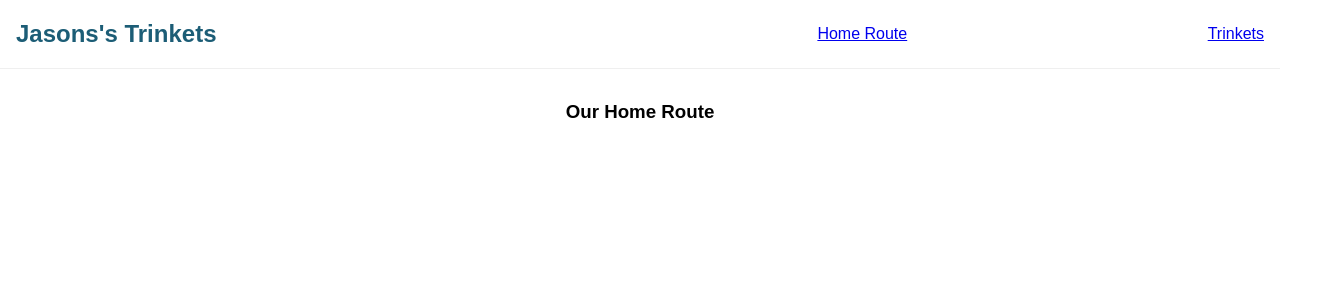
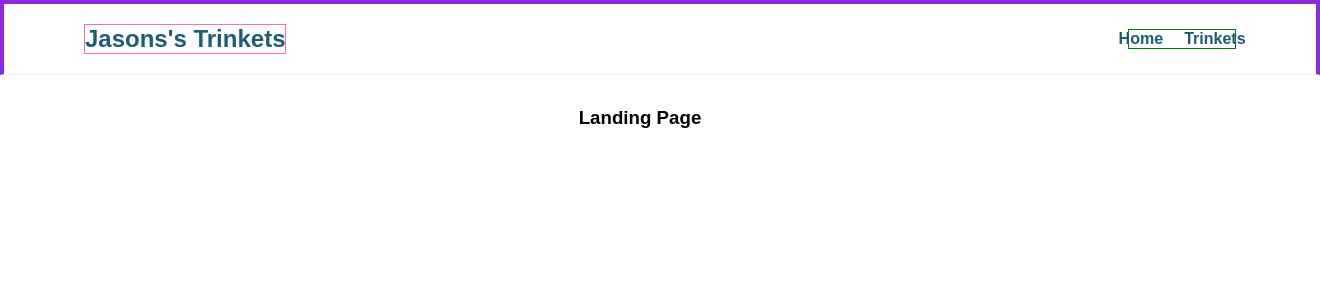
Before and after one commit to stevekutz/React_TrinketRouter_exp, a React (Create React App) app in the folder app/: page / in a window 1280 px wide. Shown: the top 300 px of the page, 1320 px wide, since content can reach past the window. Built offline with nearby package versions, Linux system fonts and the light colour scheme.

Commit message:
added dynamic routing, formatting layout CSS

```diff
--- a/app/src/App.css
+++ b/app/src/App.css
@@ -15,24 +15,31 @@ body,
 }
 
 nav {
+  border: 4px solid blueviolet;
   display: flex;
   justify-content: space-between;
+  flex-wrap: wrap;
   align-items: center;
+   align-content: center;
   padding: 0 16px;
   border-bottom: 1px solid #efefef;
   margin-bottom: 32px;
+  width: 100%;
 }
 
 .nav-links {
+  border: 1px solid green;
   display: flex;
-  justify-content: space-between;
+  margin-right: 5%;
+  justify-content: center;
 }
 
 .nav-links a {
   text-decoration: none;
   color: #1c5d76;
   font-weight: bold;
-  margin-right: 8px;
+  padding: 0 10%;
+ /* margin-right: 8px; */
 }
 
 .nav-links a:last-of-type {
@@ -44,7 +51,9 @@ nav {
 }
 
 .store-header {
+  border: 1px solid  hotpink;
   color: #1c5d76;
+  margin-left: 5%;
 }
 
 .home-wrapper {
@@ -88,16 +97,22 @@ nav {
 }
 
 .item-wrapper {
-  max-width: 900px;
+  border: 5px solid blue;
+  max-width: 450px;
   margin: 0 auto;
 }
 
 .item-header {
+  border: 1px solid green;
   display: flex;
+  flex-direction: column;
+  justify-content: center;
+  margin: 0 auto;
 }
 
 .item-header h2,
 .item-header h4 {
+  border: 1px solid orange;
   color: #1c5d76;
   margin: 0;
 }
@@ -131,14 +146,25 @@ nav {
 }
 
 .image-wrapper {
-  width: 50%;
+  border: 1px solid purple;
+  max-width: 450px;
   display: flex;
-  justify-content: flex-start;
+  justify-content: center;
+  align-content: center;
+  align-items: center;
+
+}
+
+.imageItem {
+  border: 4px solid red;
+  width: 100%;
 }
 
 .item-title-wrapper {
-  width: 50%;
+  border: 1px solid pink;
+/*  width: 50%;   */
   display: flex;
+  flex-direction: column;
   flex-flow: column nowrap;
   align-items: flex-start;
 }
@@ -146,6 +172,7 @@ nav {
 .item-description {
   max-width: 720px;
   margin: 32px auto;
+  padding: 15px;
 }
 
 /* material design button */
--- a/app/src/App.js
+++ b/app/src/App.js
@@ -1,5 +1,4 @@
 import React from 'react';
-import ReactDOM from "react-dom";
 import { Route, Link } from "react-router-dom"; // Router === BrowserRouter, its just an alias
 // BrowserRouter is a HOC, a components that takes in another component
 
@@ -29,25 +28,18 @@ class App extends React.Component {
       <div className="App">
         <nav>
           <h1 className="store-header">Jasons's Trinkets</h1>
-          <div className="nav-links" />
-          <Link to = '/'>Home Route</Link>
-          <Link to = '/trinkets'>Trinkets </Link>
-          {/* Do ABOVE instead of below*/}
-          {/* Using a tags uses ServerSideRouting, causes refresh!*/}
-          {/*}
-          <a href="/">Home</a>
-          <a href="trinkets">Trinkets</a>
-          */}
+          <div className="nav-links" >
+            <Link to = '/'>Home</Link>
+            <Link to = '/trinkets'>Trinkets </Link>
+          </div>
         </nav>
 
         {/* Use <Route> to attach URL path to a specific component  */}
 
-        {/* <Home /> */}
-
         <Route exact path="/" component={Home} />
         {/*<Route path="/" exact component={Home} /> SAME AS ABOVE*/}
         <Route path="/trinkets" exact component={Trinkets} />
-        <Route path="/trinket" exact component={Trinket} />
+        <Route path="/trinket/:id" exact component={Trinket} />
       </div>
     );
   }
--- a/app/src/components/Home.js
+++ b/app/src/components/Home.js
@@ -2,5 +2,5 @@ import React from "react";
 
 export default function(props) {
   console.log("Home props ", props);
-  return <h3> Our Home Route</h3>;
+  return <h3> Landing Page</h3>;
 }
--- a/app/src/components/Trinket.js
+++ b/app/src/components/Trinket.js
@@ -1,5 +1,28 @@
 import React from "react";
+import items from "../data";
 
 export default function(props) {
-  return <h3>Trinket</h3>;
+  console.log("Inside Trinket ", props);
+
+  const item = items.find(index => String(index.id) === props.match.params.id);
+  // <h3>Trinket {props.match.params.id} </h3>
+  console.log("item is >> ", item);
+  return (
+    /* using dynamic params */
+    <div className="item-wrapper">
+      <div className="item-header">
+
+        <div className="item-title-wrapper">
+          <h2>{item.name}</h2>
+          <h4>${item.price}</h4>
+        </div>
+
+        <div className="image-wrapper">
+          <img className = "imageItem" src={item.imageUrl} alt={item.name} />
+        </div>
+
+      </div>
+      <p className="item-description">{item.description}</p>
+    </div>
+  );
 }
--- a/app/src/components/Trinkets.js
+++ b/app/src/components/Trinkets.js
@@ -1,6 +1,24 @@
 import React from "react";
+import { Link } from "react-router-dom";
+import items from "../data";
 
 export default function(props) {
   console.log("Rendering Trinkets", props);
-  return <h3>Trinkets</h3>;
+
+  return (
+    <div className="items-list-wrapper">
+      {items.map(item => (
+        <Link to={`/trinket/${item.id}`} className="item-card" key={item.id}>
+          <img
+            className="item-list-image"
+            src={item.imageUrl}
+            alt={item.name}
+          />
+          <p>id:{item.id}</p>
+          <p>{item.name}</p>
+          <p>${item.price}</p>
+        </Link>
+      ))}
+    </div>
+  );
 }
```
Also changed, not shown: 1 other file (tests, documents, lock files or other folders).
